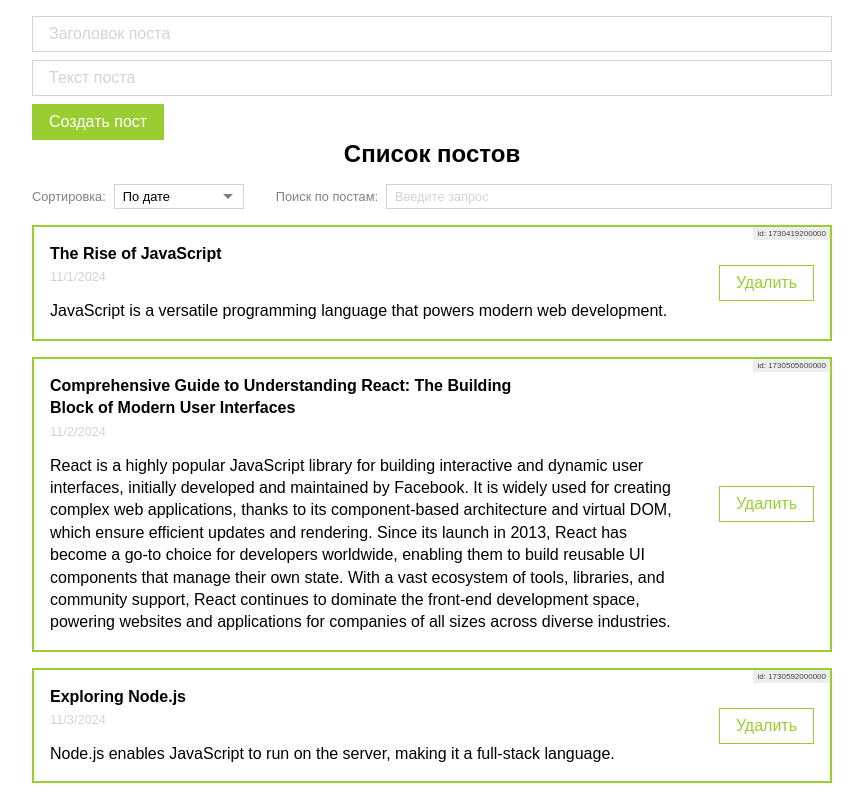
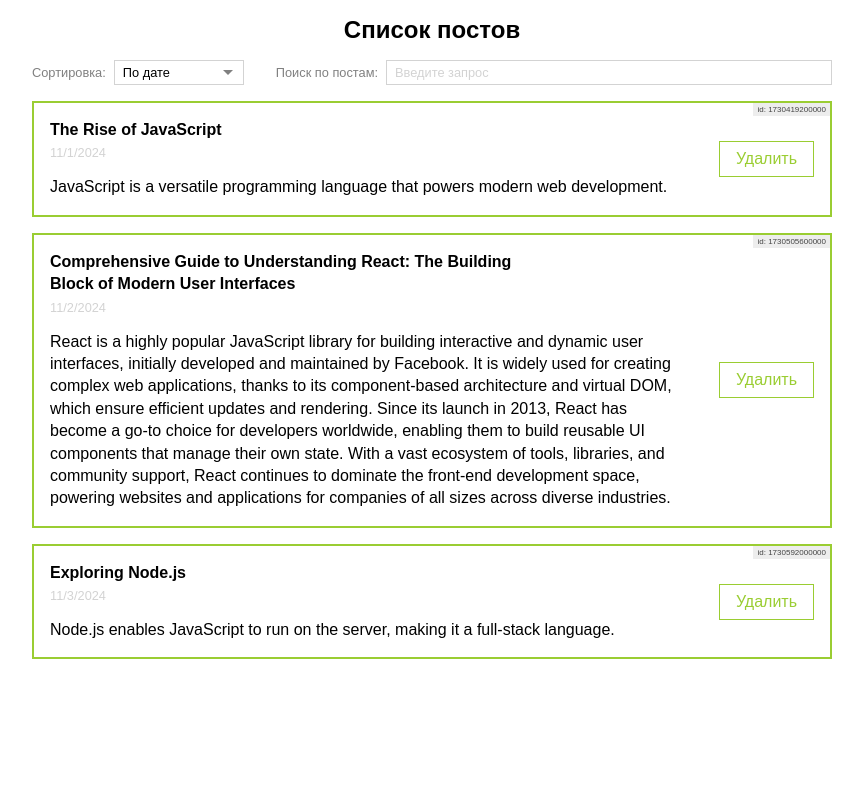
Before and after one commit to hellsgor/ulbi-react-fundamental-course, a React (Vite) app: page / in a window 1280 px wide. Shown: the whole page, without its empty margins (208-1071 px from the left). Built offline with nearby package versions, Linux system fonts and the light colour scheme.

Commit message:
Feat[App]: removed PostFrom to modal

```diff
--- a/src/App.tsx
+++ b/src/App.tsx
@@ -5,6 +5,7 @@
 import { PostForm } from './components/PostForm/PostForm';
 import { Post } from './components/PostItem/PostItem';
 import { useMemo, useState } from 'react';
+import { Modal } from './components/Modal/Modal';
 
 function App() {
   const [posts, setPosts] = useState<Post[]>(initialPosts);
@@ -12,6 +13,7 @@
     sort: 'id',
     filter: '',
   });
+  const [modal, setModal] = useState(false);
 
   const sortedPosts = useMemo(
     () =>
@@ -33,6 +35,7 @@
 
   function createPost(newPost: Post): void {
     setPosts([...posts, newPost]);
+    setModal(false);
   }
 
   function removePost(post: Post) {
@@ -41,7 +44,9 @@
 
   return (
     <div className="App">
-      <PostForm create={createPost} />
+      <Modal visible={modal} setVisible={setModal}>
+        <PostForm create={createPost} />
+      </Modal>
 
       <PostList
         remove={removePost}
```
